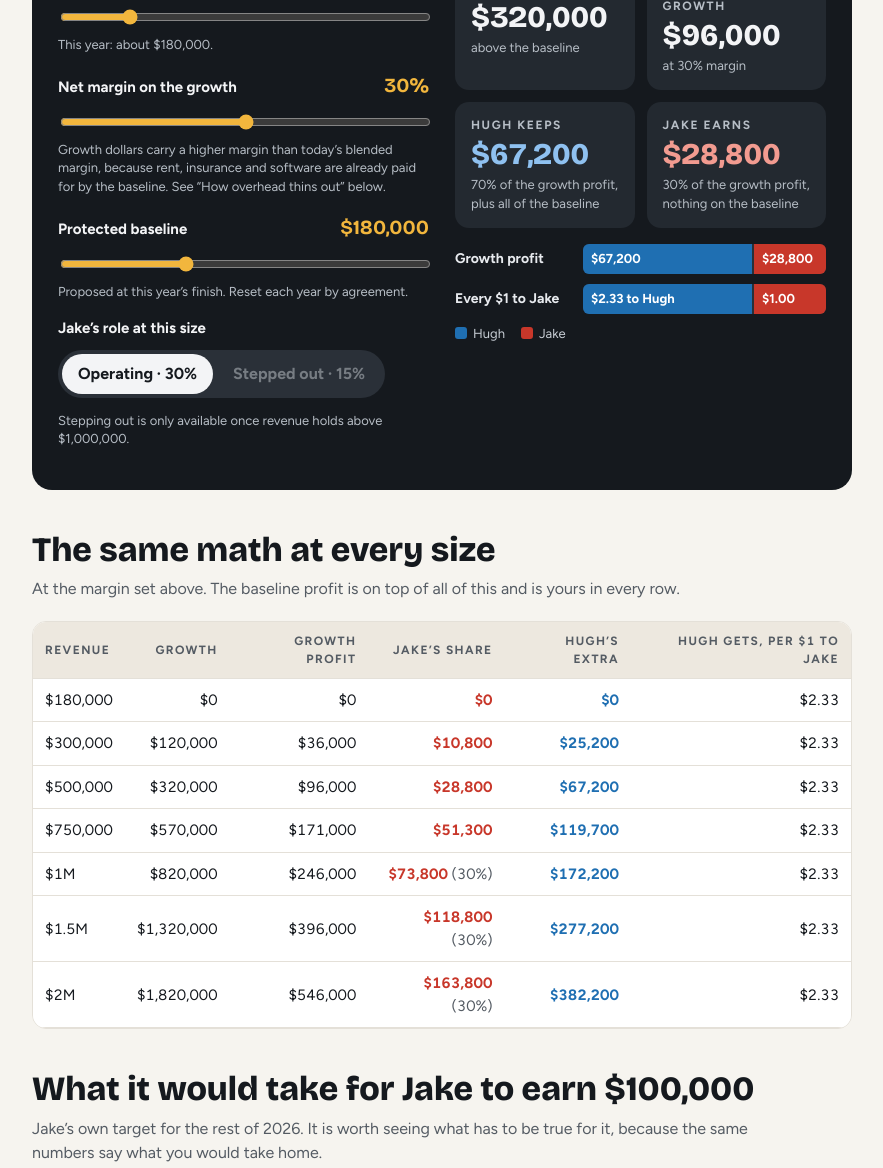
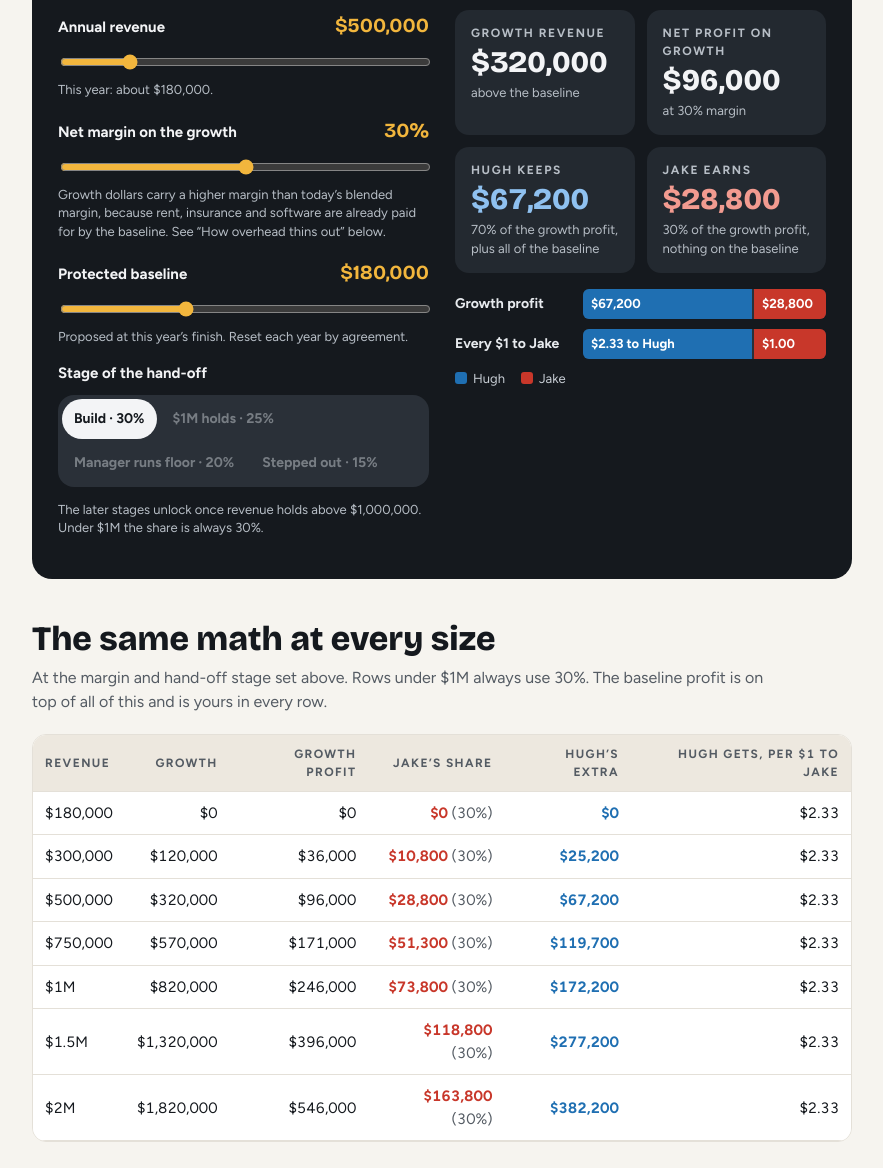
Before and after one commit to jake-hess/hdlaser-site, a plain HTML site: page partnership/index.html in a window 1280 px wide. Shown: the part 1034-2202 px from the top of the page, without its empty margins (198-1081 px from the left). Drawn offline with nearby package versions, Linux system fonts and the light colour scheme.

Commit message:
Partnership page: four-stage step-down from 30% to 15%
The step-down now has two milestones between 30% and 15%: 25% when
revenue has held above $1M for two quarters, 20% when a manager runs
the floor and Jake is out of daily operations, 15% when Jake has
stepped out and a team runs it. Calculator gets a four-stage selector
that unlocks above $1M; the scenario table, phases, protections and
questions follow the ladder. Rebuild clause returns to 30% under $1M.

Co-Authored-By: Claude Fable 5.1 <noreply@anthropic.com>
Claude-Session: https://claude.ai/code/session_01PGrEChh5nUAVCFA4HAvhiZ

```diff
--- a/partnership/index.html
+++ b/partnership/index.html
@@ -46,6 +46,9 @@ input[type=range]{width:100%;accent-color:#F2B63D;height:28px}
 .toggle{display:inline-flex;background:#2A3038;border-radius:999px;padding:4px;gap:4px;margin:4px 0 16px}
 .toggle button{background:transparent;border:0;color:#D5DADF;font:inherit;font-weight:700;padding:8px 16px;border-radius:999px;cursor:pointer;min-height:40px}
 .toggle button[aria-pressed="true"]{background:#F3F4F6;color:var(--ink)}
+.toggle.stages{flex-wrap:wrap;border-radius:16px}
+.toggle.stages button{font-size:14px;padding:8px 12px}
+.toggle button:disabled{opacity:.45;cursor:default}
 .tiles{display:grid;grid-template-columns:1fr 1fr;gap:12px}
 .tile{background:#232930;border-radius:14px;padding:14px 16px}
 .tile .l{font-size:12px;letter-spacing:1.6px;text-transform:uppercase;color:#B7BEC6;font-weight:700}
@@ -76,7 +79,7 @@ td.h{color:var(--hugh);font-weight:700} td.j{color:var(--jake);font-weight:700}
 .col li{margin:0 0 8px}
 .dot{width:12px;height:12px;border-radius:50%;display:inline-block}
 .phase{display:grid;grid-template-columns:52px 1fr;gap:14px;align-items:start;margin-bottom:14px}
-.phase .num{width:52px;height:52px;border-radius:26px;background:var(--red);color:#fff;display:flex;align-items:center;justify-content:center;font-family:"Bricolage Grotesque","Trebuchet MS",sans-serif;font-size:22px;font-weight:800}
+.phase .num{width:52px;height:52px;border-radius:26px;background:var(--red);color:#fff;display:flex;align-items:center;justify-content:center;font-family:"Bricolage Grotesque","Trebuchet MS",sans-serif;font-size:17px;font-weight:800;letter-spacing:-.5px}
 .phase .num.blue{background:var(--hugh)} .phase .num.gold{background:#C9A227;color:var(--ink)}
 .phase p{margin:0;color:#3F454C}
 .quote{background:var(--card);border-left:4px solid var(--gold);border-radius:12px;padding:16px 20px;margin:16px 0 0}
@@ -118,7 +121,7 @@ td.h{color:var(--hugh);font-weight:700} td.j{color:var(--jake);font-weight:700}
     <div class="cards">
       <div class="card hugh"><div class="n">$180k</div><h3>Your baseline is protected</h3><p>The first $180,000 of revenue every year is yours, entirely. Jake earns nothing on it. That number is what you are finishing this year at, so day one of the deal changes nothing about your income.</p></div>
       <div class="card jake"><div class="n">30%</div><h3>Jake is paid on growth only</h3><p>On revenue above the baseline, Jake earns 30% of the net profit. You keep the other 70%. If the growth doesn&rsquo;t come, Jake earned nothing and you lost nothing.</p></div>
-      <div class="card gold"><div class="n">15%</div><h3>It steps down as the company matures</h3><p>Once revenue holds above $1,000,000 and Jake has stepped out of daily operations, his share drops to 15%, making room for the people who run it. If revenue falls back under $1M, Jake steps back in and the 30% returns until it&rsquo;s rebuilt.</p></div>
+      <div class="card gold"><div class="n">30 &rarr; 15%</div><h3>It steps down in four stages</h3><p>Once revenue holds above $1,000,000, Jake&rsquo;s share steps down as he hands off: 25% when the $1M holds, 20% when a manager runs the floor, 15% when Jake has stepped out and a team runs it. If revenue falls back under $1M, Jake steps back in and the 30% returns until it&rsquo;s rebuilt.</p></div>
     </div>
   </section>
 
@@ -144,12 +147,14 @@ td.h{color:var(--hugh);font-weight:700} td.j{color:var(--jake);font-weight:700}
             <p class="mini">Proposed at this year&rsquo;s finish. Reset each year by agreement.</p>
           </div>
           <div class="ctrl">
-            <label>Jake&rsquo;s role at this size</label>
-            <div class="toggle" role="group" aria-label="Jake's role">
-              <button type="button" id="op" aria-pressed="true">Operating &middot; 30%</button>
-              <button type="button" id="out" aria-pressed="false">Stepped out &middot; 15%</button>
+            <label>Stage of the hand-off</label>
+            <div class="toggle stages" role="group" aria-label="Stage of the hand-off">
+              <button type="button" data-stage="0" aria-pressed="true">Build &middot; 30%</button>
+              <button type="button" data-stage="1" aria-pressed="false">$1M holds &middot; 25%</button>
+              <button type="button" data-stage="2" aria-pressed="false">Manager runs floor &middot; 20%</button>
+              <button type="button" data-stage="3" aria-pressed="false">Stepped out &middot; 15%</button>
             </div>
-            <p class="mini" id="rolenote">Stepping out is only available once revenue holds above $1,000,000.</p>
+            <p class="mini" id="rolenote">The later stages unlock once revenue holds above $1,000,000.</p>
           </div>
         </div>
         <div>
@@ -172,7 +177,7 @@ td.h{color:var(--hugh);font-weight:700} td.j{color:var(--jake);font-weight:700}
 
   <section>
     <h2>The same math at every size</h2>
-    <p class="sub">At the margin set above. The baseline profit is on top of all of this and is yours in every row.</p>
+    <p class="sub">At the margin and hand-off stage set above. Rows under $1M always use 30%. The baseline profit is on top of all of this and is yours in every row.</p>
     <div class="tablecard">
       <table id="scen">
         <thead><tr><th>Revenue</th><th>Growth</th><th>Growth profit</th><th>Jake&rsquo;s share</th><th>Hugh&rsquo;s extra</th><th>Hugh gets, per $1 to Jake</th></tr></thead>
@@ -213,10 +218,13 @@ td.h{color:var(--hugh);font-weight:700} td.j{color:var(--jake);font-weight:700}
   </section>
 
   <section>
-    <h2>How the company grows up, in three phases</h2>
-    <div class="phase"><div class="num">1</div><div><h3>Build (now to $1M)</h3><p>Jake runs growth: sales, marketing, systems, the website and dashboards you already have, hiring the first people who can quote and produce without you. You keep 100% of the baseline and 70% of the growth profit. Jake earns 30% of the growth profit.</p></div></div>
-    <div class="phase"><div class="num blue">2</div><div><h3>Run (above $1M, held for two quarters)</h3><p>The shop runs on managers, checklists and the dashboards. Jake steps out of daily operations. His share drops to 15%. The difference makes room for the people who run it day to day, who will need a stake or a bonus pool to stay. You are now an owner, not the operator.</p></div></div>
-    <div class="phase"><div class="num gold">3</div><div><h3>Rebuild, if needed</h3><p>If revenue falls back under $1M after Jake has stepped out, he comes back in, the share returns to 30%, and it stays there until the shop is back above $1M for two quarters. You are never left holding a bigger company alone.</p></div></div>
+    <h2>How the company grows up, one stage at a time</h2>
+    <p class="sub">Each stage is a milestone you can see on the dashboards, not a date on a calendar. Jake&rsquo;s share only steps down when the milestone is real.</p>
+    <div class="phase"><div class="num">30%</div><div><h3>Build (now to $1M)</h3><p>Jake runs growth: sales, marketing, systems, the website and dashboards you already have, hiring the first people who can quote and produce without you. You keep 100% of the baseline and 70% of the growth profit.</p></div></div>
+    <div class="phase"><div class="num blue">25%</div><div><h3>Hold ($1M held for two quarters)</h3><p>Revenue has stayed above $1M for two quarters in a row. Jake still runs growth, but the first step-down happens here because the shop has proven it can carry the size. You keep 75% of the growth profit.</p></div></div>
+    <div class="phase"><div class="num blue">20%</div><div><h3>Hand off (a manager runs the floor)</h3><p>A floor manager owns the daily open, the queue and the close, using the checklists and the staff portal. Jake is out of daily operations and leads only sales and marketing. Part of the step-down funds the manager. You keep 80%.</p></div></div>
+    <div class="phase"><div class="num blue">15%</div><div><h3>Run (Jake stepped out)</h3><p>A small team runs it and the dashboards have stayed green for two quarters without Jake in the building. His share settles at 15%. The rest of the room he gave up goes to the people who run it, who will need a stake or a bonus pool to stay. You are an owner now, not the operator, and you keep 85%.</p></div></div>
+    <div class="phase"><div class="num gold">&#8635;</div><div><h3>Rebuild, if needed</h3><p>If revenue falls back under $1M at any stage, Jake comes back in, the share returns to 30%, and it stays there until the shop is back above $1M for two quarters. Then the ladder starts again from 25%. You are never left holding a bigger company alone.</p></div></div>
   </section>
 
   <section>
@@ -238,7 +246,7 @@ td.h{color:var(--hugh);font-weight:700} td.j{color:var(--jake);font-weight:700}
       <div class="col"><h3><span class="dot" style="background:var(--hugh)"></span>What protects Hugh</h3><ul>
         <li>The baseline. Your current income is never in the split.</li>
         <li>No fixed cost. Jake is not a salary. No growth, no check.</li>
-        <li>You keep 70 cents of every new profit dollar, then 85 cents once he steps out.</li>
+        <li>You keep 70 cents of every new profit dollar, rising to 75, 80 and 85 cents as Jake steps down.</li>
         <li>One set of books. Both of you read the same money page, the same P&amp;L, the same ledger. Nothing is calculated in someone&rsquo;s head.</li>
         <li>The shop stays yours. This is a share of profit, not a share of the company.</li>
         <li>Either of you can end it with 60 days&rsquo; notice. Jake&rsquo;s share applies only to revenue booked before the end date.</li>
@@ -246,8 +254,8 @@ td.h{color:var(--hugh);font-weight:700} td.j{color:var(--jake);font-weight:700}
       <div class="col"><h3><span class="dot" style="background:var(--jake)"></span>What protects Jake</h3><ul>
         <li>The definition of net profit is written down: revenue, minus cost of goods, minus operating costs, before owner draws and before Jake&rsquo;s share. Agreed once, checked by a CPA.</li>
         <li>Monthly statement, quarterly settlement, from the money page.</li>
-        <li>The 30% holds until Phase 2 is real: above $1M for two quarters, with managers in place.</li>
-        <li>If Phase 2 slips, Phase 1 comes back. Jake&rsquo;s time is protected the same way your baseline is.</li>
+        <li>Each step-down happens only when its milestone is real and visible on the dashboards: $1M held two quarters, a manager running the floor, a team running it without him.</li>
+        <li>If revenue slips under $1M, the 30% comes back. Jake&rsquo;s time is protected the same way your baseline is.</li>
         <li>Growth spend (ads, hires, tools) is agreed before it&rsquo;s spent and comes out before profit is split, so nobody is paid on money that was reinvested.</li>
       </ul></div>
     </div>
@@ -261,8 +269,8 @@ td.h{color:var(--hugh);font-weight:700} td.j{color:var(--jake);font-weight:700}
         <li><b>What happens to the baseline next year?</b> Proposal: reset it each January to the prior year&rsquo;s revenue, so Jake is always paid on new growth, never twice on the same growth.</li>
         <li><b>What if a big customer leaves?</b> The split is on actual profit, so a bad year pays Jake less automatically. Nothing is owed on a forecast.</li>
         <li><b>Who decides on spending?</b> Anything over an agreed amount needs both of you. It comes off the top before the split.</li>
-        <li><b>What does &ldquo;stepped out&rdquo; mean in writing?</b> Jake no longer in day-to-day operations, a manager running the floor, dashboards green for two quarters.</li>
-        <li><b>What about the people who run it later?</b> Phase 2 sets aside part of the profit for managers. That comes from Jake&rsquo;s step-down first, not from your baseline.</li>
+        <li><b>What does each milestone mean in writing?</b> $1M held: two consecutive quarters above $250,000. Manager runs the floor: a named person owns open, queue and close for a full quarter. Stepped out: Jake not in daily operations and dashboards green for two quarters.</li>
+        <li><b>What about the people who run it later?</b> The 20% and 15% stages set aside part of the profit for the manager and the team. That comes from Jake&rsquo;s step-down first, not from your baseline.</li>
       </ul>
     </div>
   </section>
@@ -286,16 +294,20 @@ td.h{color:var(--hugh);font-weight:700} td.j{color:var(--jake);font-weight:700}
   var $=function(id){return document.getElementById(id);};
   var money=function(n){return '$'+Math.round(n).toLocaleString('en-US');};
   var short=function(n){return n>=1e6?'$'+(n/1e6).toFixed(2).replace(/\.?0+$/,'')+'M':money(n);};
-  var out=false;
+  var STAGES=[0.30,0.25,0.20,0.15];
+  var NOTES=['Build: Jake runs growth and operations alongside you. 30% of the growth profit.',
+    'Revenue has held above $1M for two quarters. Jake still runs growth. 25%.',
+    'A manager runs the floor; Jake is out of daily operations but still leads sales and marketing. 20%.',
+    'Jake has stepped out; a team runs it and the dashboards have stayed green for two quarters. 15%.'];
+  var stage=0;
+  var stageBtns=Array.prototype.slice.call(document.querySelectorAll('.stages button'));
   function calc(){
     var rev=+$('rev').value, m=+$('margin').value/100, base=+$('base').value;
     var canOut=rev>=1000000;
-    if(!canOut) out=false;
-    $('out').disabled=!canOut;
-    $('out').style.opacity=canOut?'1':'.45';
-    $('op').setAttribute('aria-pressed',String(!out)); $('out').setAttribute('aria-pressed',String(out));
-    $('rolenote').textContent=canOut?(out?'Jake stepped out: managers run the floor, his share is 15%.':'Above $1M. Jake can step out and drop to 15% once it holds for two quarters.'):'Stepping out is only available once revenue holds above $1,000,000.';
-    var share=out?0.15:0.30;
+    if(!canOut) stage=0;
+    stageBtns.forEach(function(b){ var i=+b.dataset.stage; b.disabled=(i>0&&!canOut); b.setAttribute('aria-pressed',String(i===stage)); });
+    $('rolenote').textContent=canOut?NOTES[stage]:'The later stages unlock once revenue holds above $1,000,000. Under $1M the share is always 30%.';
+    var share=STAGES[stage];
     var growth=Math.max(0,rev-base), np=growth*m, jake=np*share, hugh=np-jake;
     $('v-rev').textContent=money(rev); $('v-margin').textContent=Math.round(m*100)+'%'; $('v-base').textContent=money(base);
     $('o-growth').textContent=money(growth);
@@ -313,8 +325,8 @@ td.h{color:var(--hugh);font-weight:700} td.j{color:var(--jake);font-weight:700}
     // scenario table
     var rows=[180000,300000,500000,750000,1000000,1500000,2000000], tb=$('scen').querySelector('tbody'), html='';
     rows.forEach(function(r){
-      var s=r>=1000000&&out?0.15:0.30; var g=Math.max(0,r-base), p=g*m, j=p*s, h=p-j;
-      html+='<tr><td>'+short(r)+'</td><td>'+money(g)+'</td><td>'+money(p)+'</td><td class="j">'+money(j)+(r>=1000000?' <span style="font-weight:400;color:var(--muted)">('+Math.round(s*100)+'%)</span>':'')+'</td><td class="h">'+money(h)+'</td><td>$'+((1-s)/s).toFixed(2)+'</td></tr>';
+      var s=r>=1000000?STAGES[stage]:0.30; var g=Math.max(0,r-base), p=g*m, j=p*s, h=p-j;
+      html+='<tr><td>'+short(r)+'</td><td>'+money(g)+'</td><td>'+money(p)+'</td><td class="j">'+money(j)+' <span style="font-weight:400;color:var(--muted)">('+Math.round(s*100)+'%)</span></td><td class="h">'+money(h)+'</td><td>$'+((1-s)/s).toFixed(2)+'</td></tr>';
     });
     tb.innerHTML=html;
     // $100k target
@@ -330,8 +342,7 @@ td.h{color:var(--hugh);font-weight:700} td.j{color:var(--jake);font-weight:700}
   }
   ['rev','margin','base'].forEach(function(i){ $(i).addEventListener('input',calc); });
   $('fixed').addEventListener('input',ga);
-  $('op').addEventListener('click',function(){ out=false; calc(); });
-  $('out').addEventListener('click',function(){ if(+$('rev').value>=1000000){ out=true; calc(); } });
+  stageBtns.forEach(function(b){ b.addEventListener('click',function(){ var i=+b.dataset.stage; if(i===0||+$('rev').value>=1000000){ stage=i; calc(); } }); });
   // tooltips on the bars
   var tip=$('tip'), chart=document.querySelector('.chart');
   chart.addEventListener('mousemove',function(e){ var s=e.target.closest('.seg'); if(!s||!s.dataset.tip){ tip.style.display='none'; return; } var r=chart.getBoundingClientRect(); tip.textContent=s.dataset.tip; tip.style.display='block'; tip.style.left=(e.clientX-r.left+12)+'px'; tip.style.top=(e.clientY-r.top-34)+'px'; });
```
